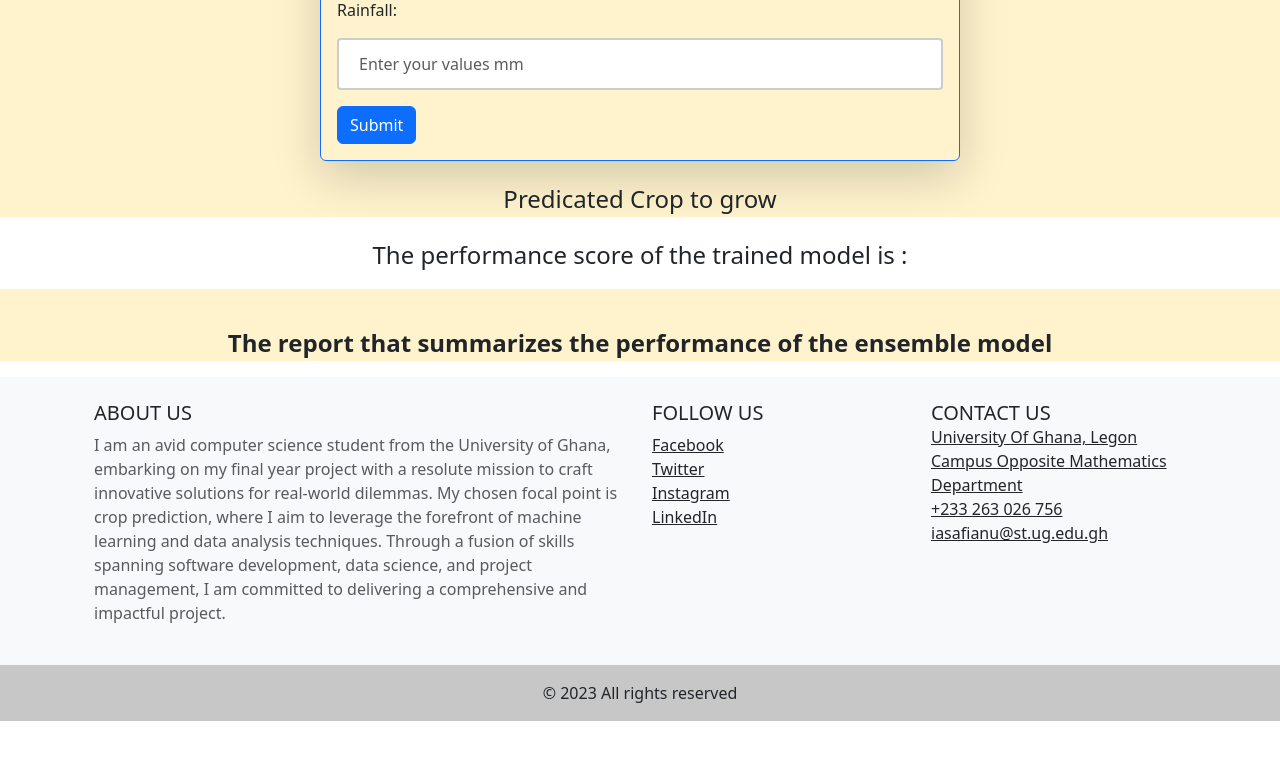
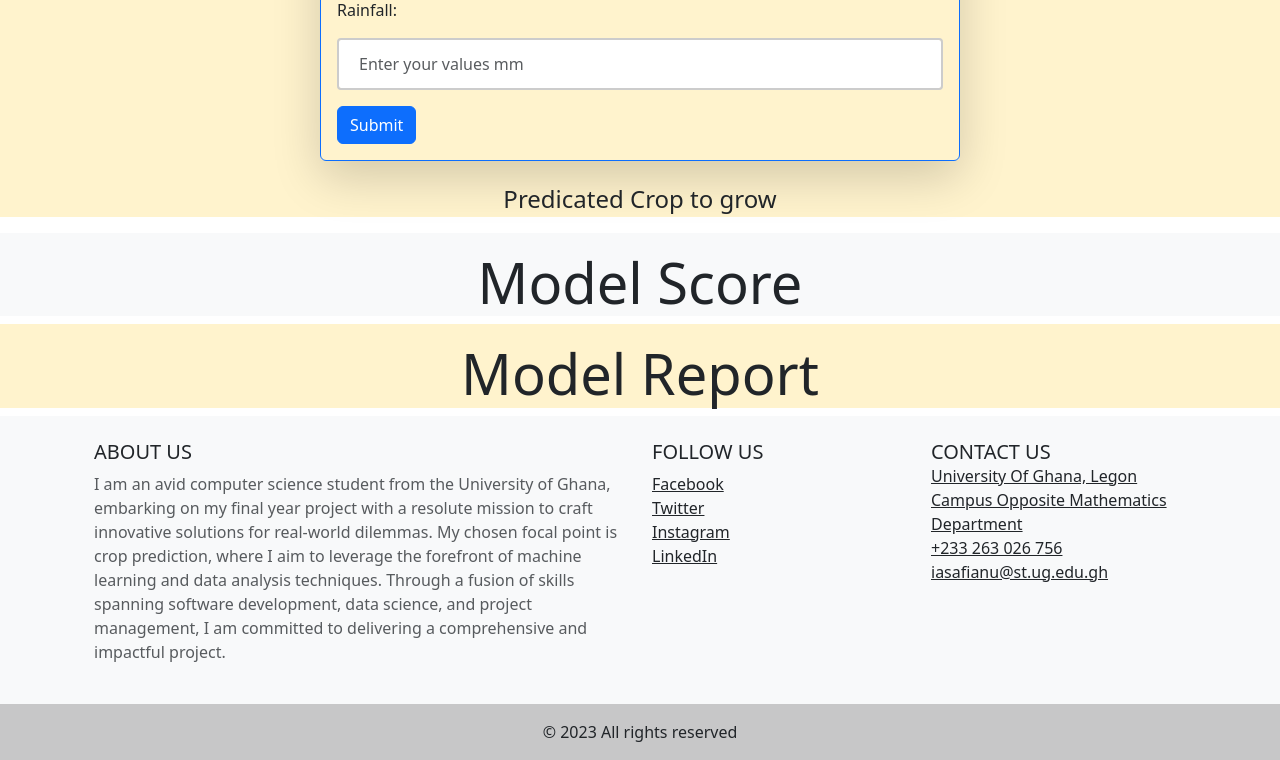
Before and after one commit to ibra15-cyber/smart_cultivation, a Flask app: page / in a window 1280 px wide. Shown: the part 1503-2263 px from the top of the page. Before the commit the page ends 2224 px from the top, so only its background shows below. Run offline with Flask 2, Linux system fonts and the light colour scheme; parts of the project's set-up code (start-up, migrations or seed data) failed here and were passed over; some libraries are stand-ins or nearby versions.

Commit message:
after text edit

```diff
--- a/templates/index.html
+++ b/templates/index.html
@@ -167,10 +167,9 @@
 
       </section>
 
-      <section class="justify-content-center text-center">
-
-            <div class="container-lg" id="score">
-              <p id="result" class="lead">The performance score of the trained model is : </p>
+      <section class="bg-light" id="score">
+        <div class="container-lg">
+          <h2 class="display-4 lead text-center pt-3">Model Score</h2>
               {% if bg_score %}
               <pre class="text-tiny lead text-center pb-5">
                 {{bg_score}}
@@ -180,9 +179,9 @@
 
       </section>
 
-      <section class="pt-3 bg-warning-subtle">
-        <p id="result" class="fw-bold"> The report that summarizes the performance of the ensemble model</p>
-        <div class="container-lg" id="report">
+      <section class="bg-warning-subtle" id="report">
+        <div class="container-lg">
+          <h2 class="display-4 lead text-center pt-3">Model Report</h2>
           {% if report %}
           <pre class="text-tiny lead text-center pb-5">
             {{report}}
```
Also changed, not shown: 1 other file.
